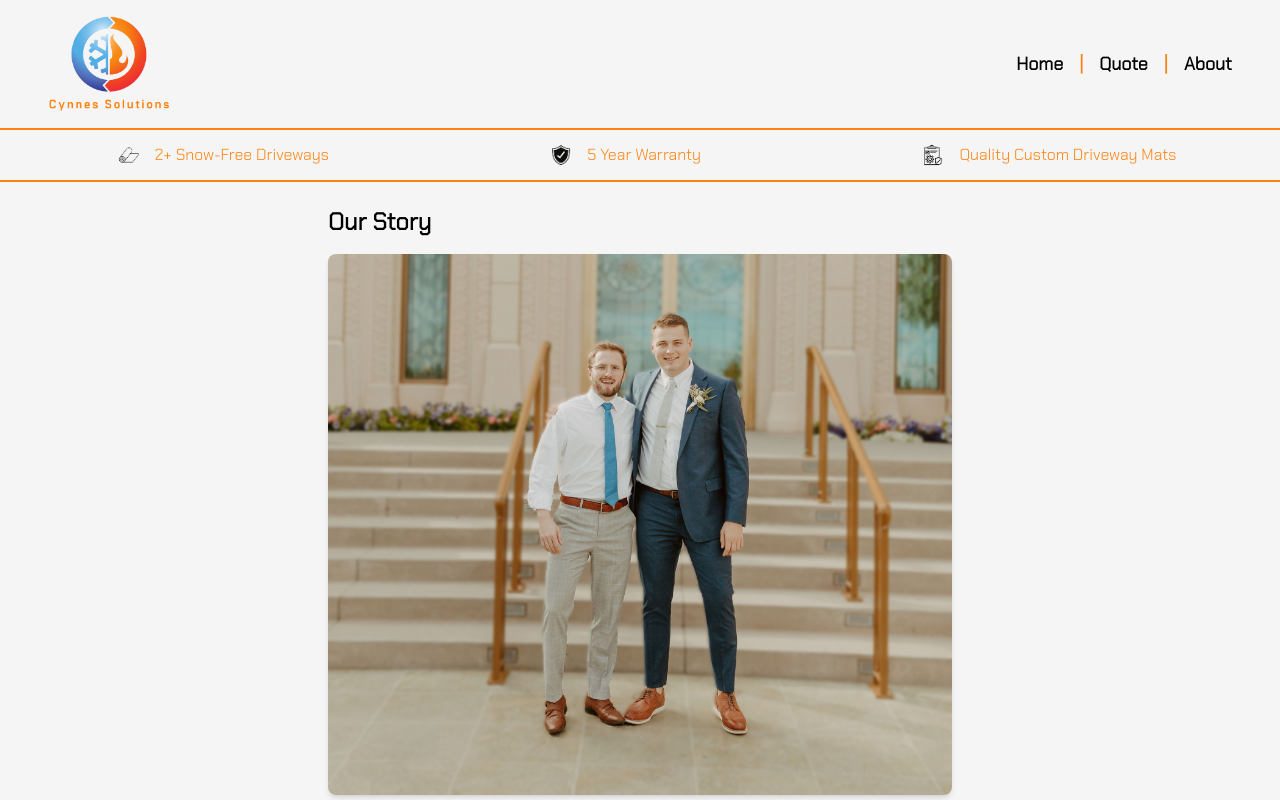
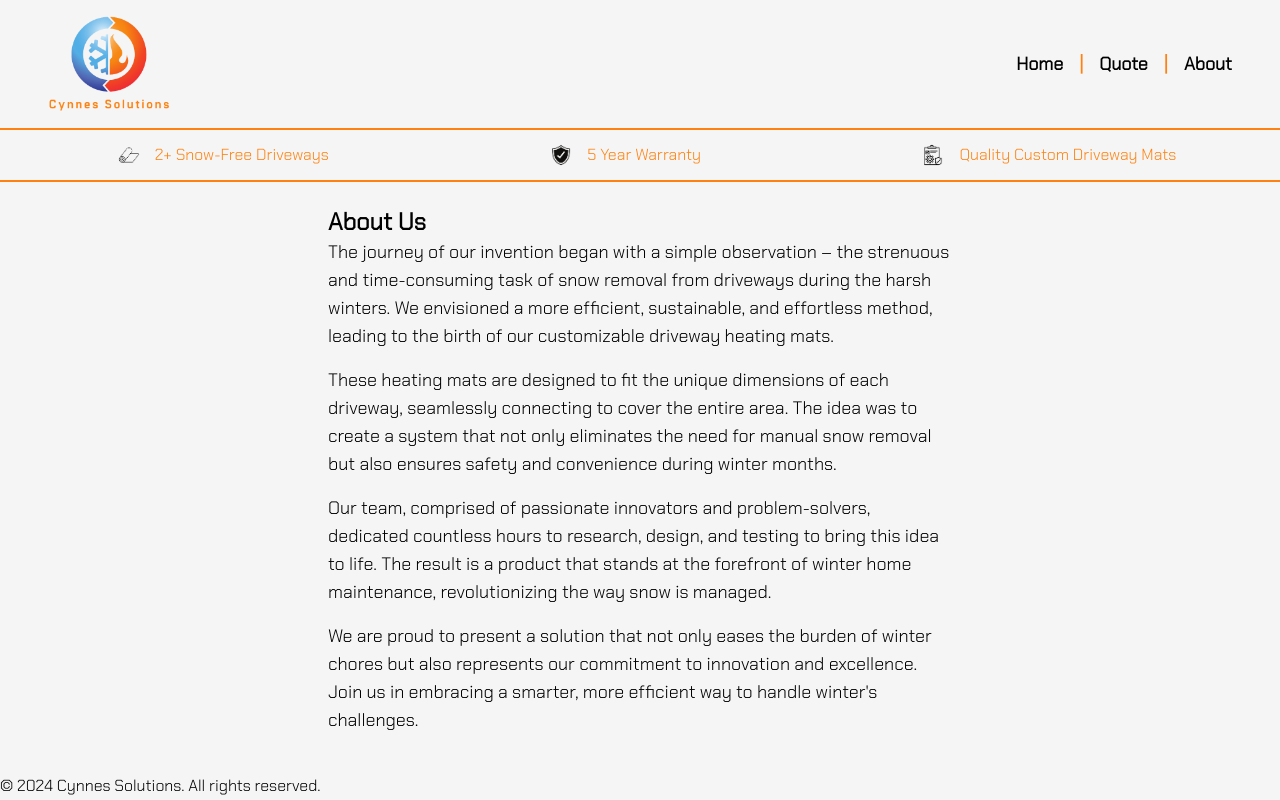
Before and after one commit to Calebcochranebil/cynnes-solutions, a React (Create React App) app: page /about in a window 1280 px wide. Shown: the top 800 px of the page. Built offline with nearby package versions, Linux system fonts and the light colour scheme.

Commit message:
take picture out of about-wording

```diff
--- a/src/components/About.jsx
+++ b/src/components/About.jsx
@@ -1,16 +1,9 @@
 import React from "react";
-
-import foundersImg from "../images/founders.jpg";
 
 export default function About() {
     return (
         <div className="p-6 pb-10 max-w-2xl mx-auto">
-            <h2 className="text-2xl font-semibold text-gray-800">Our Story</h2>
-            <img
-                src={foundersImg}
-                alt="Cochrane Brothers"
-                className="my-4 w-full object-cover rounded-lg shadow-md"
-            />
+            <h2 className="text-2xl font-semibold text-gray-800">About Us</h2>
             <p className="text-gray-700 text-lg">
                 The journey of our invention began with a simple observation
                 &ndash; the strenuous and time-consuming task of snow removal
--- a/src/components/Quote.jsx
+++ b/src/components/Quote.jsx
@@ -104,11 +104,11 @@ export default function Quote() {
                                     </div>
                                     <div className="p-4">
                                         <p className="text-lg text-gray-700 mb-4">
-                                            Please note that this estimate is
-                                            within 10% of your final quote. Our
-                                            team member will provide you with an
-                                            accurate assessment and final quote
-                                            upon completion of an on-site
+                                            Please be aware that the provided
+                                            estimate is approximately within 10%
+                                            of your final quote. A precise quote
+                                            and assessment will be given by our
+                                            team after completing the on-site
                                             measurement.
                                         </p>
                                         <p className="text-xl font-semibold text-gray-800">
```
